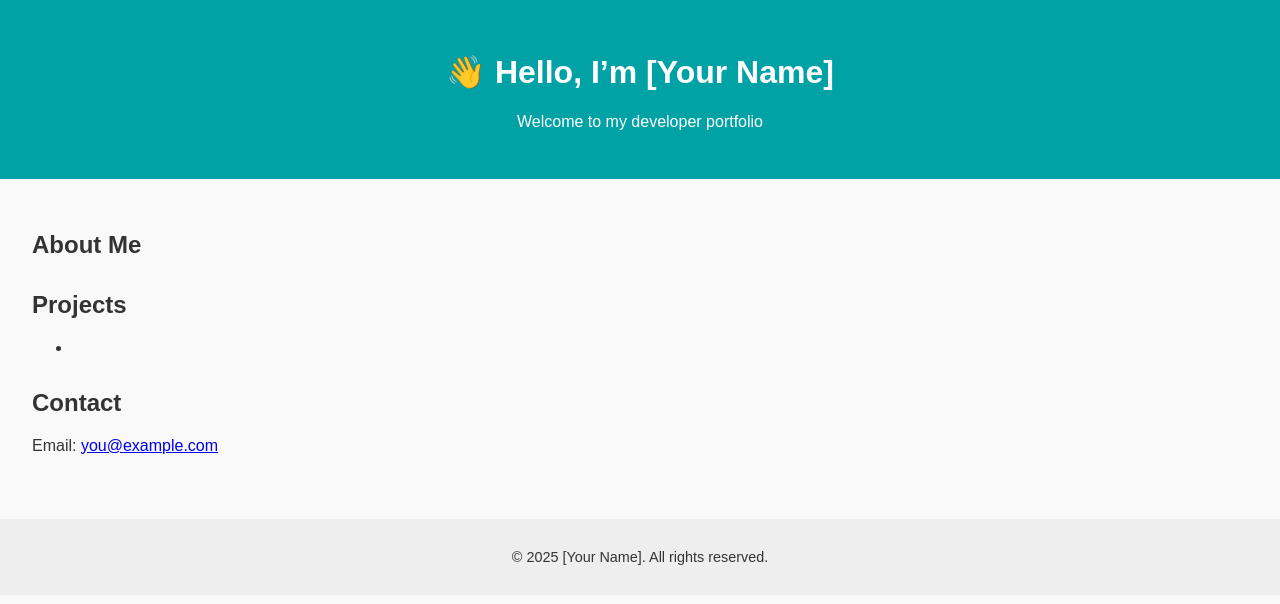
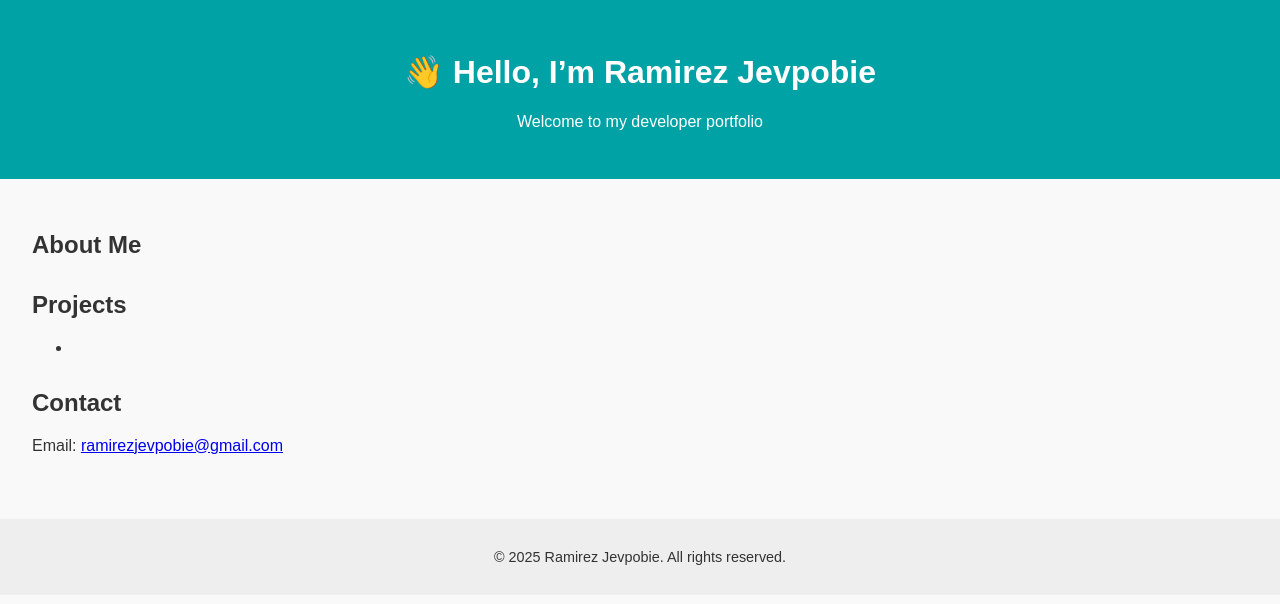
Before and after one commit to ramirezjevpobie-lgtm/starter-portfolio, a plain HTML site: page index.html in a window 1280 px wide. Drawn offline with Linux system fonts and the light colour scheme.

Commit message:
Update index.html

```diff
--- a/index.html
+++ b/index.html
@@ -8,7 +8,7 @@
 </head>
 <body>
   <header>
-    <h1>👋 Hello, I’m [Your Name]</h1>
+    <h1>👋 Hello, I’m Ramirez Jevpobie</h1>
     <p>Welcome to my developer portfolio</p>
   </header>
 
@@ -27,12 +27,12 @@
 
     <section>
       <h2>Contact</h2>
-      <p>Email: <a href="mailto:you@example.com">you@example.com</a></p>
+      <p>Email: <a href="mailto:ramirezjevpobie@gmail.com">ramirezjevpobie@gmail.com</a></p>
     </section>
   </main>
 
   <footer>
-    <p>&copy; 2025 [Your Name]. All rights reserved.</p>
+    <p>&copy; 2025 Ramirez Jevpobie. All rights reserved.</p>
   </footer>
 
   <script src="script.js"></script>
```
